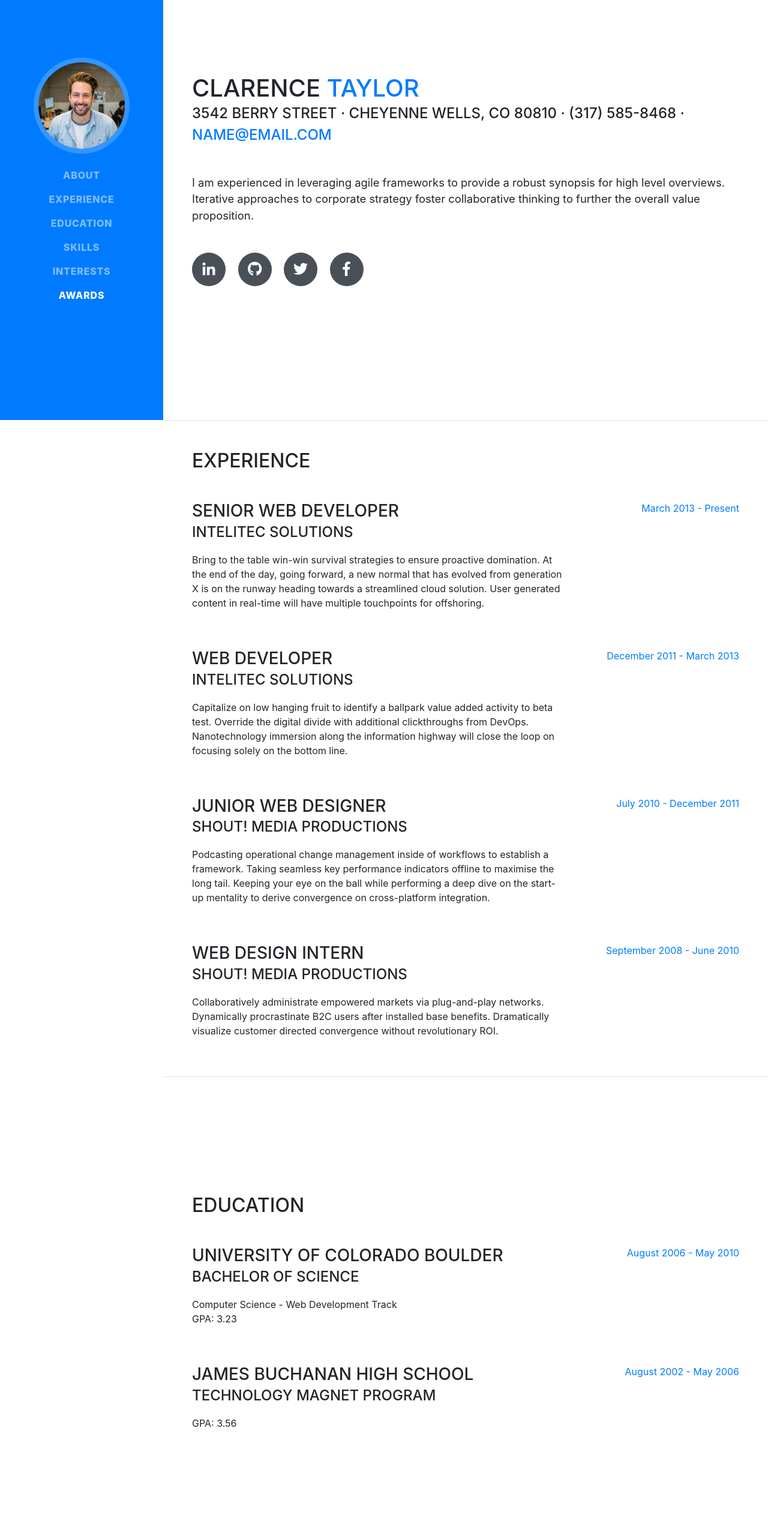
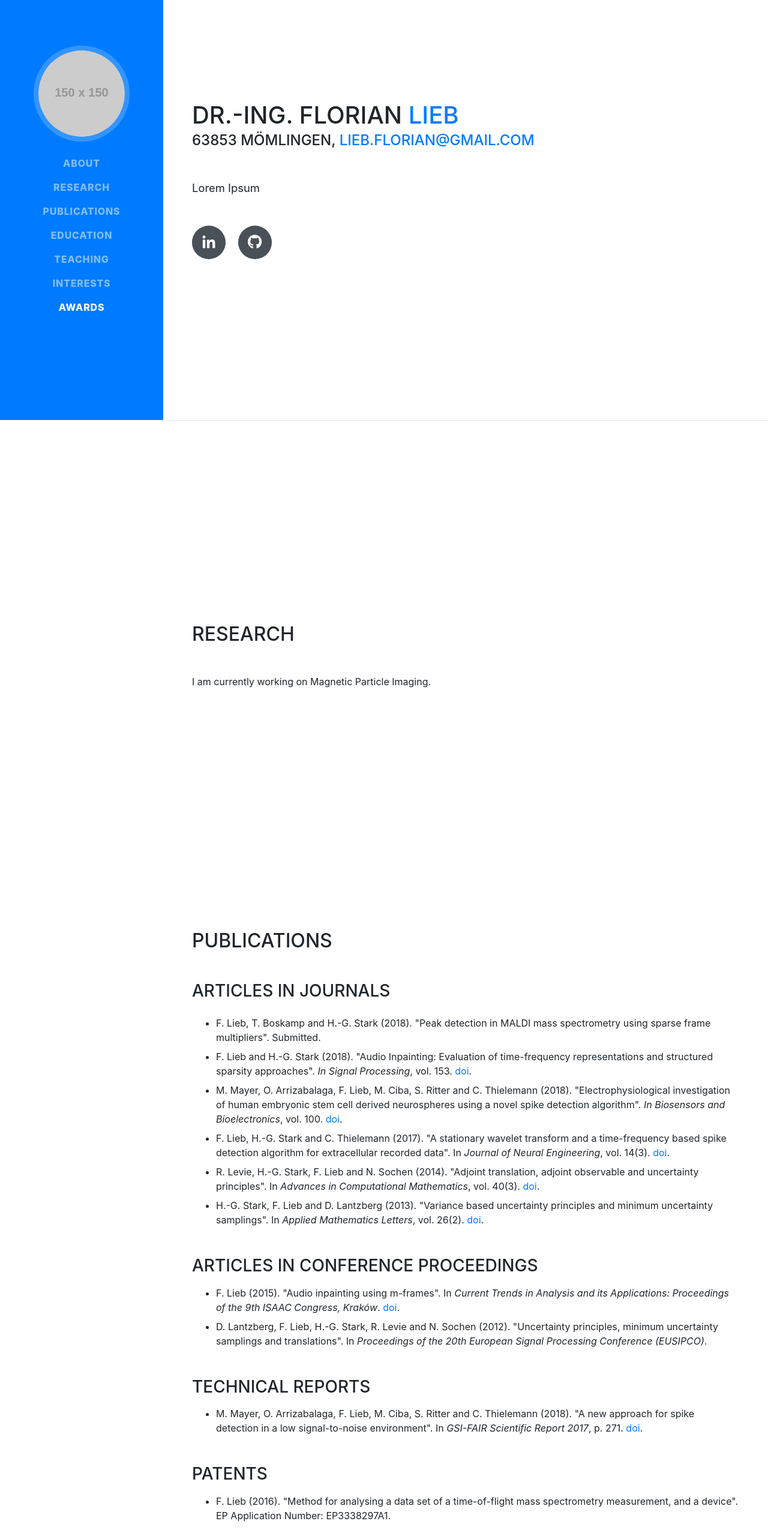
Before and after one commit to flieb/flieb.github.io, a website with bundled scripts: page index.html in a window 1280 px wide. Shown: the part 100-2660 px from the top of the page at 60% size. Built offline with nearby package versions, Linux system fonts and the light colour scheme; a web font is replaced by a local one.

Commit message:
inital changes

```diff
--- a/index.html
+++ b/index.html
@@ -8,7 +8,7 @@
     <meta name="description" content="">
     <meta name="author" content="">
 
-    <title>Resume - Start Bootstrap Theme</title>
+    <title>Florian Lieb</title>
 
     <!-- Bootstrap core CSS -->
     <link href="vendor/bootstrap/css/bootstrap.min.css" rel="stylesheet">
@@ -27,9 +27,10 @@
 
     <nav class="navbar navbar-expand-lg navbar-dark bg-primary fixed-top" id="sideNav">
       <a class="navbar-brand js-scroll-trigger" href="#page-top">
-        <span class="d-block d-lg-none">Clarence Taylor</span>
+        <span class="d-block d-lg-none">Florian Lieb</span>
         <span class="d-none d-lg-block">
-          <img class="img-fluid img-profile rounded-circle mx-auto mb-2" src="img/profile.jpg" alt="">
+          <!--img class="img-fluid img-profile rounded-circle mx-auto mb-2" src="img/profile.jpg" alt=""-->
+          <img class="img-fluid img-profile rounded-circle mx-auto mb-2" src="https://via.placeholder.com/150" alt="">
         </span>
       </a>
       <button class="navbar-toggler" type="button" data-toggle="collapse" data-target="#navbarSupportedContent" aria-controls="navbarSupportedContent" aria-expanded="false" aria-label="Toggle navigation">
@@ -41,13 +42,16 @@
             <a class="nav-link js-scroll-trigger" href="#about">About</a>
           </li>
           <li class="nav-item">
-            <a class="nav-link js-scroll-trigger" href="#experience">Experience</a>
+            <a class="nav-link js-scroll-trigger" href="#research">Research</a>
           </li>
           <li class="nav-item">
+            <a class="nav-link js-scroll-trigger" href="#publications">Publications</a>
+          </li>
+                      <li class="nav-item">
             <a class="nav-link js-scroll-trigger" href="#education">Education</a>
           </li>
           <li class="nav-item">
-            <a class="nav-link js-scroll-trigger" href="#skills">Skills</a>
+            <a class="nav-link js-scroll-trigger" href="#teaching">Teaching</a>
           </li>
           <li class="nav-item">
             <a class="nav-link js-scroll-trigger" href="#interests">Interests</a>
@@ -63,13 +67,13 @@
 
       <section class="resume-section p-3 p-lg-5 d-flex d-column" id="about">
         <div class="my-auto">
-          <h1 class="mb-0">Clarence
-            <span class="text-primary">Taylor</span>
+          <h1 class="mb-0">Dr.-Ing. Florian
+            <span class="text-primary">Lieb</span>
           </h1>
-          <div class="subheading mb-5">3542 Berry Street · Cheyenne Wells, CO 80810 · (317) 585-8468 ·
-            <a href="mailto:name@email.com">name@email.com</a>
+          <div class="subheading mb-5">63853 Mömlingen,
+              <a href="mailto:name@email.com">lieb.florian@gmail.com</a>
           </div>
-          <p class="lead mb-5">I am experienced in leveraging agile frameworks to provide a robust synopsis for high level overviews. Iterative approaches to corporate strategy foster collaborative thinking to further the overall value proposition.</p>
+          <p class="lead mb-5">Lorem Ipsum</p>
           <div class="social-icons">
             <a href="#">
               <i class="fab fa-linkedin-in"></i>
@@ -77,19 +81,83 @@
             <a href="#">
               <i class="fab fa-github"></i>
             </a>
-            <a href="#">
-              <i class="fab fa-twitter"></i>
-            </a>
-            <a href="#">
-              <i class="fab fa-facebook-f"></i>
-            </a>
           </div>
         </div>
       </section>
 
       <hr class="m-0">
 
-      <section class="resume-section p-3 p-lg-5 d-flex flex-column" id="experience">
+      <section class="resume-section p-3 p-lg-5 d-flex flex-column" id="research">
+        <div class="my-auto">
+          <h2 class="mb-5">Research</h2>
+          <p>I am currently working on Magnetic Particle Imaging. </p>
+
+
+
+        </div>
+      </section>
+
+
+
+      <section class="resume-section p-3 p-lg-5 d-flex flex-column" id="publications">
+        <div class="my-auto">
+          <h2 class="mb-5">Publications</h2>
+          <h3 class="mb-4">Articles in Journals</h3>
+            <ul class="mypubul">
+                <li>
+                    F. Lieb, T. Boskamp and H.-G. Stark (2018). "Peak detection in MALDI mass spectrometry using sparse frame multipliers". Submitted.
+                </li>
+                <li>
+                    F. Lieb and H.-G. Stark (2018). "Audio Inpainting: Evaluation of time-frequency representations and structured sparsity approaches". <i>In Signal Processing</i>, vol. 153. <a href="https://doi.org/10.1016/j.sigpro.2018.07.012">doi</a>.
+                </li>
+                <li>
+                    M. Mayer, O. Arrizabalaga, F. Lieb, M. Ciba, S. Ritter and C. Thielemann (2018). "Electrophysiological investigation of human embryonic stem cell derived neurospheres
+using a novel spike detection algorithm". <i>In Biosensors and Bioelectronics</i>, vol. 100. <a href="https://doi.org/10.1016/j.bios.2017.09.034">doi</a>.
+                </li>
+                <li>
+                    F. Lieb, H.-G. Stark and C. Thielemann (2017). "A stationary wavelet transform and a time-frequency based spike detection algorithm for extracellular recorded data". In <i>Journal of Neural Engineering</i>, vol. 14(3). <a href="https://doi.org/10.1088/1741-2552/aa654b">doi</a>.
+                </li>
+                <li>
+                    R. Levie, H.-G. Stark, F. Lieb and N. Sochen (2014). "Adjoint translation, adjoint observable and uncertainty principles". In <i>Advances in Computational Mathematics</i>, vol. 40(3). <a href="https://doi.org/10.1007/s10444-013-9336-x">doi</a>.
+                </li>
+                <li>
+                    H.-G. Stark, F. Lieb and D. Lantzberg (2013). "Variance based uncertainty principles and minimum uncertainty samplings". In <i>Applied Mathematics Letters</i>, vol. 26(2). <a href="https://doi.org/10.1016/j.aml.2012.08.009">doi</a>.
+                </li>
+            </ul>
+
+
+          <h3 class="mb-3 mt-5">Articles in Conference Proceedings</h3>
+            <ul class="mypubul">
+                <li>
+                    F. Lieb (2015). "Audio inpainting using m-frames". In <i>Current Trends in Analysis and its Applications: Proceedings of the 9th ISAAC Congress, Kraków</i>. <a href="https://doi.org/10.1007/978-3-319-12577-0_77">doi</a>.
+                </li>
+                <li>
+                    D. Lantzberg, F. Lieb, H.-G. Stark, R. Levie and N. Sochen (2012). "Uncertainty principles, minimum uncertainty samplings and translations". In <i>Proceedings of the 20th European Signal Processing Conference (EUSIPCO)</i>.
+                </li>
+            </ul>
+
+            <h3 class="mb-3 mt-5">Technical Reports</h3>
+            <ul class="mypubul">
+
+                <li>
+                    M. Mayer, O. Arrizabalaga, F. Lieb, M. Ciba, S. Ritter and C. Thielemann (2018). "A new approach for spike detection in a low signal-to-noise environment". In <i>GSI-FAIR Scientific Report 2017</i>, p. 271. <a href="https://doi.org/10.15120/GSI-2017-01856">doi</a>.
+                </li>
+            </ul>
+
+          <h3 class="mb-3 mt-5">Patents</h3>
+            <ul>
+                <li>
+                    F. Lieb (2016). "Method for analysing a data set of a time-of-flight mass spectrometry measurement, and a device". EP Application Number: EP3338297A1.
+                </li>
+            </ul>
+
+
+
+        </div>
+      </section>
+
+
+      <!--section class="resume-section p-3 p-lg-5 d-flex flex-column" id="experience">
         <div class="my-auto">
           <h2 class="mb-5">Experience</h2>
 
@@ -139,7 +207,7 @@
 
         </div>
 
-      </section>
+      </section-->
 
       <hr class="m-0">
 
@@ -149,24 +217,37 @@
 
           <div class="resume-item d-flex flex-column flex-md-row mb-5">
             <div class="resume-content mr-auto">
-              <h3 class="mb-0">University of Colorado Boulder</h3>
-              <div class="subheading mb-3">Bachelor of Science</div>
-              <div>Computer Science - Web Development Track</div>
-              <p>GPA: 3.23</p>
+              <h3 class="mb-0">University of Bremen</h3>
+              <div class="subheading mb-3">PhD in Computer Science</div>
+              <div>titel</div>
+                <p>ttitelelasdjf</p>
             </div>
             <div class="resume-date text-md-right">
-              <span class="text-primary">August 2006 - May 2010</span>
+              <span class="text-primary">October 2012 - July 2018</span>
             </div>
           </div>
 
           <div class="resume-item d-flex flex-column flex-md-row">
             <div class="resume-content mr-auto">
-              <h3 class="mb-0">James Buchanan High School</h3>
-              <div class="subheading mb-3">Technology Magnet Program</div>
-              <p>GPA: 3.56</p>
+              <h3 class="mb-0">Hochschule Aschaffenburg</h3>
+              <div class="subheading mb-3">Master of Engineering</div>
+              <div>titel</div>
+                <p>ttitelelasdjf</p>
             </div>
             <div class="resume-date text-md-right">
-              <span class="text-primary">August 2002 - May 2006</span>
+              <span class="text-primary">March 2011 - September 2012</span>
+            </div>
+          </div>
+
+            <div class="resume-item d-flex flex-column flex-md-row">
+            <div class="resume-content mr-auto">
+              <h3 class="mb-0">Hochschule Aschaffenburg</h3>
+              <div class="subheading mb-3">Bachelor of Engineering</div>
+                <div>titel</div>
+                <p>ttitelelasdjf</p>
+            </div>
+            <div class="resume-date text-md-right">
+              <span class="text-primary">September 2007 - March 2011</span>
             </div>
           </div>
 
@@ -242,8 +323,8 @@
       <section class="resume-section p-3 p-lg-5 d-flex flex-column" id="interests">
         <div class="my-auto">
           <h2 class="mb-5">Interests</h2>
-          <p>Apart from being a web developer, I enjoy most of my time being outdoors. In the winter, I am an avid skier and novice ice climber. During the warmer months here in Colorado, I enjoy mountain biking, free climbing, and kayaking.</p>
-          <p class="mb-0">When forced indoors, I follow a number of sci-fi and fantasy genre movies and television shows, I am an aspiring chef, and I spend a large amount of my free time exploring the latest technology advancements in the front-end web development world.</p>
+          <p>Lorem Ipsum.</p>
+          <p class="mb-0">Lorem ipsum.</p>
         </div>
       </section>
 
@@ -251,34 +332,11 @@
 
       <section class="resume-section p-3 p-lg-5 d-flex flex-column" id="awards">
         <div class="my-auto">
-          <h2 class="mb-5">Awards &amp; Certifications</h2>
+          <h2 class="mb-5">Awards</h2>
           <ul class="fa-ul mb-0">
             <li>
               <i class="fa-li fa fa-trophy text-warning"></i>
-              Google Analytics Certified Developer</li>
-            <li>
-              <i class="fa-li fa fa-trophy text-warning"></i>
-              Mobile Web Specialist - Google Certification</li>
-            <li>
-              <i class="fa-li fa fa-trophy text-warning"></i>
-              1<sup>st</sup>
-              Place - University of Colorado Boulder - Emerging Tech Competition 2009</li>
-            <li>
-              <i class="fa-li fa fa-trophy text-warning"></i>
-              1<sup>st</sup>
-              Place - University of Colorado Boulder - Adobe Creative Jam 2008 (UI Design Category)</li>
-            <li>
-              <i class="fa-li fa fa-trophy text-warning"></i>
-              2<sup>nd</sup>
-              Place - University of Colorado Boulder - Emerging Tech Competition 2008</li>
-            <li>
-              <i class="fa-li fa fa-trophy text-warning"></i>
-              1<sup>st</sup>
-              Place - James Buchanan High School - Hackathon 2006</li>
-            <li>
-              <i class="fa-li fa fa-trophy text-warning"></i>
-              3<sup>rd</sup>
-              Place - James Buchanan High School - Hackathon 2005</li>
+              Kulturpreis Bayern 2011</li>
           </ul>
         </div>
       </section>
--- a/scss/_global.scss
+++ b/scss/_global.scss
@@ -3,7 +3,7 @@
 body {
   @include body-font;
   padding-top: 54px;
-  color: $gray-600;
+  color: $mygray;
 }
 @media (min-width: 992px) {
   body {
@@ -49,6 +49,14 @@ p.lead {
   font-size: 1.5rem;
 }
 
+.mypubul{
+    li{
+        margin-left: 0rem;
+        margin-bottom: 0.5rem;
+    }
+}
+
+
 .social-icons {
   a {
     display: inline-block;
--- a/scss/_variables.scss
+++ b/scss/_variables.scss
@@ -25,8 +25,14 @@ $green:   #28a745 !default;
 $teal:    #20c997 !default;
 $cyan:    #17a2b8 !default;
 
-$primary:       $orange !default;
-$secondary:     $gray-600 !default;
+$mygray:  #5d5c61 !default;
+$mylgray: #379683 !default;
+$myblue:  #557a95 !default;
+$mylblue: #7395ae !default;
+
+
+$primary:       $myblue !default;
+$secondary:     $orange !default; //gray-600
 $success:       $green !default;
 $info:          $cyan !default;
 $warning:       $yellow !default;
```
Also changed, not shown: vendor/fontawesome-free/package.json (+16 -63 lines), css/resume.css, css/resume.min.css, 1 other file.
